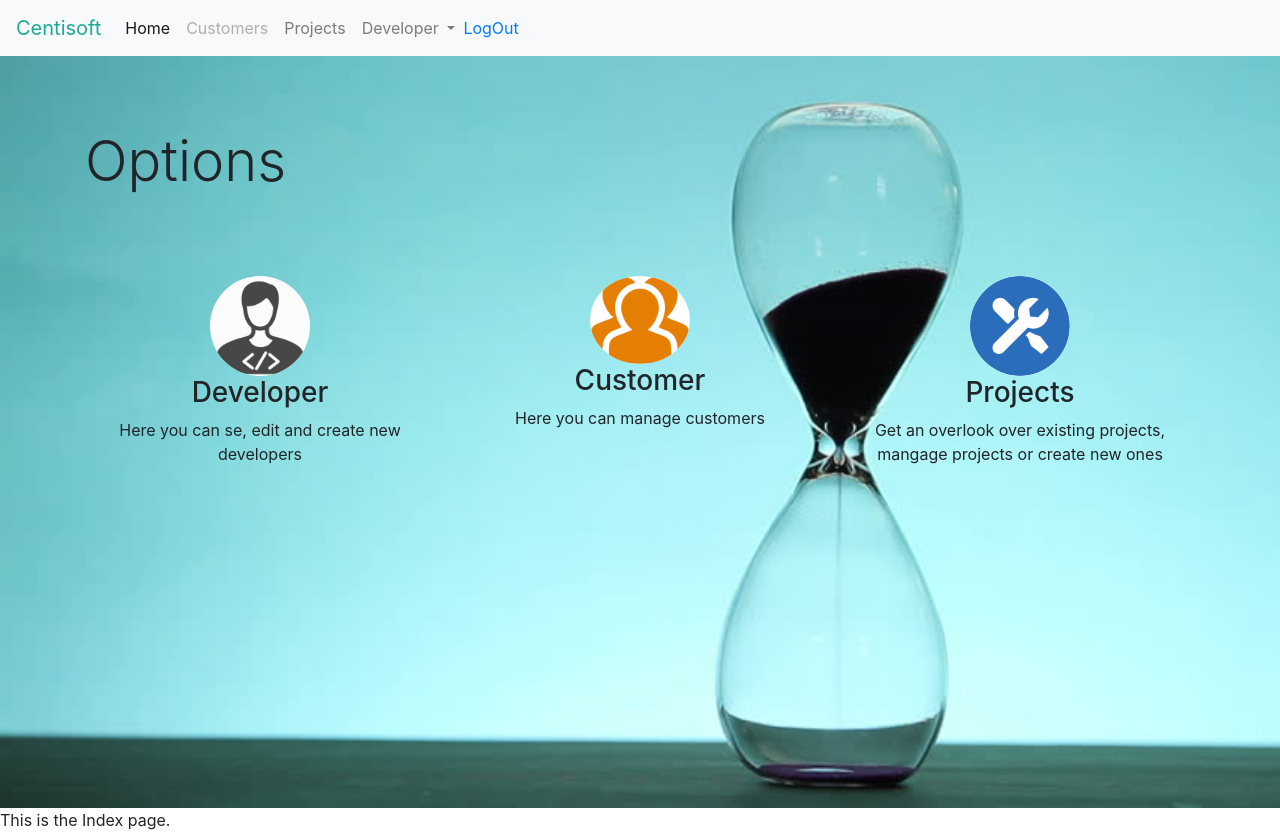
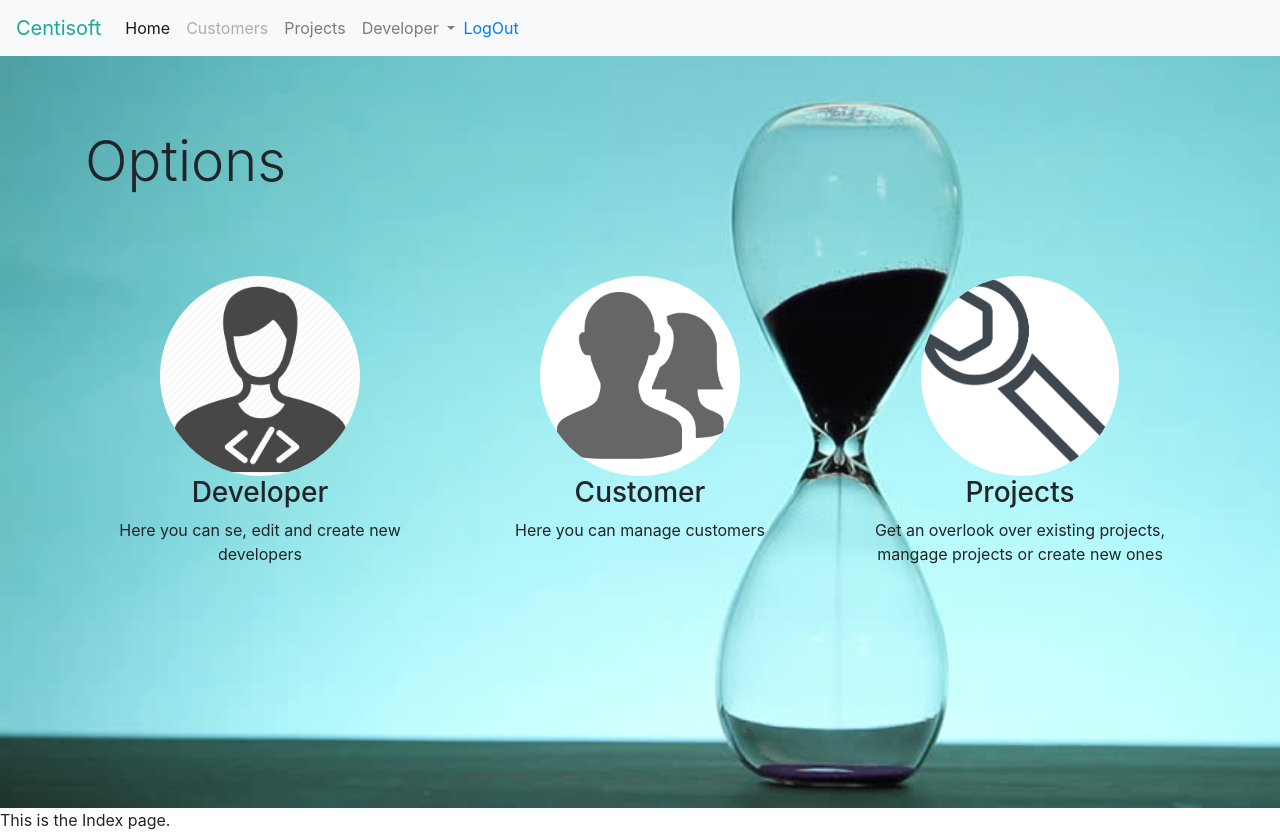
Before and after one commit to ArnesWorld/Centisoft, a plain HTML site: page controlPanel.html in a window 1280 px wide. Drawn offline with nearby package versions, Linux system fonts and the light colour scheme.

Commit message:
controlpanlem mere

```diff
--- a/CSS/controlStyle.css
+++ b/CSS/controlStyle.css
@@ -13,6 +13,6 @@ body{
 
 .menuButton{
     background-color: white;
-    max-width:100px;
-    max-height:100px;
+    max-width:200px;
+    max-height:200px;
 }
--- a/controlPanel.html
+++ b/controlPanel.html
@@ -66,12 +66,12 @@
                     <p>Here you can se, edit and create new developers</p>
                 </div>
                 <div class="col-lg-4 col-sm-6 text-center">
-                    <img class="img-circle img-responsive img-center menuButton" id="customerButton" src='./images/customer-icon.png' alt="">
+                    <img class="img-circle img-responsive img-center menuButton" id="customerButton" src='./images/customers-icon.png' alt="">
                     <h3>Customer</h3>
                     <p>Here you can manage customers</p>
                 </div>
                 <div class="col-lg-4 col-sm-6 text-center">
-                    <img class="img-circle img-responsive img-center menuButton" src='./images/projects-icon.png' alt="">
+                    <img class="img-circle img-responsive img-center menuButton" src='./images/projects-icon2.png' alt="">
                     <h3>Projects</h3>
                     <p>Get an overlook over existing projects, mangage projects or create new ones</p>
                 </div>
```
Also changed, not shown: images/LightBlue-Backgrounds.jpg (added), images/customers-icon.png (added), images/projects-icon2.png (added).
